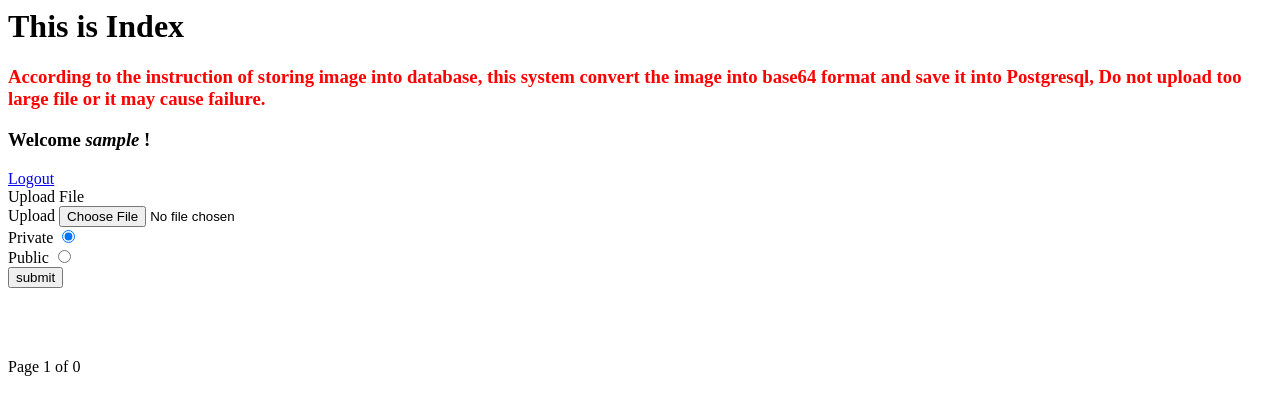
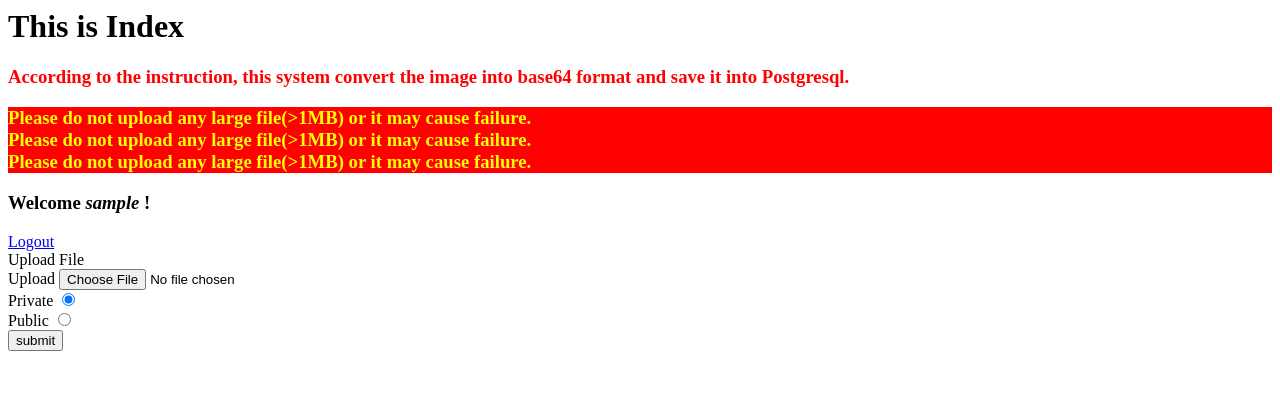
Before and after one commit to chichichen10/ImageUpload, a PHP site: page / in a window 1280 px wide. Shown: the top 420 px of the page. Run offline with PHP 8.4, Linux system fonts and the light colour scheme; the visitor is signed in with stand-in values (Sample User, id 1); data that the repository does not hold is empty; some libraries are stand-ins or nearby versions.

Commit message:
add warning

```diff
--- a/web/index.php
+++ b/web/index.php
@@ -4,9 +4,12 @@
 ?>
 <h1>This is Index</h1>
 <h3 style="color:red">
-    According to the instruction of storing image into database, this system convert the image into base64 format and
-    save it into Postgresql, Do not upload too large file or it may cause failure.
-</h3>
+    According to the instruction, this system convert the image into base64 format and
+    save it into Postgresql.</h3>
+<h3 style="background-color:red;color:yellow">
+    Please do not upload any large file(>1MB) or it may cause failure.<br>
+    Please do not upload any large file(>1MB) or it may cause failure.<br>
+    Please do not upload any large file(>1MB) or it may cause failure.
     <?php
     $logedin = false;
     if ($_SESSION['username'] != null) {
```
Lines whose indentation alone changed are shown as unchanged.
